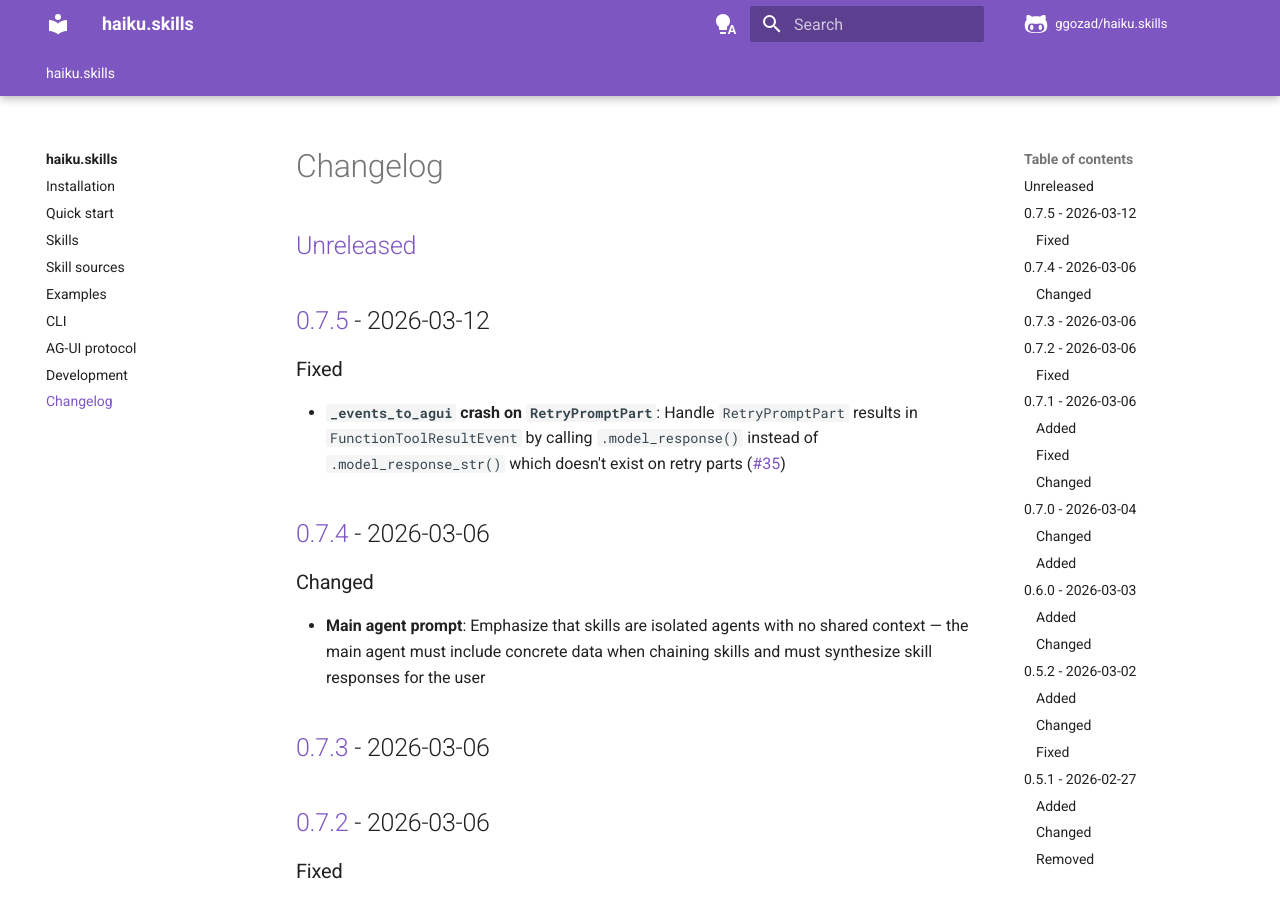
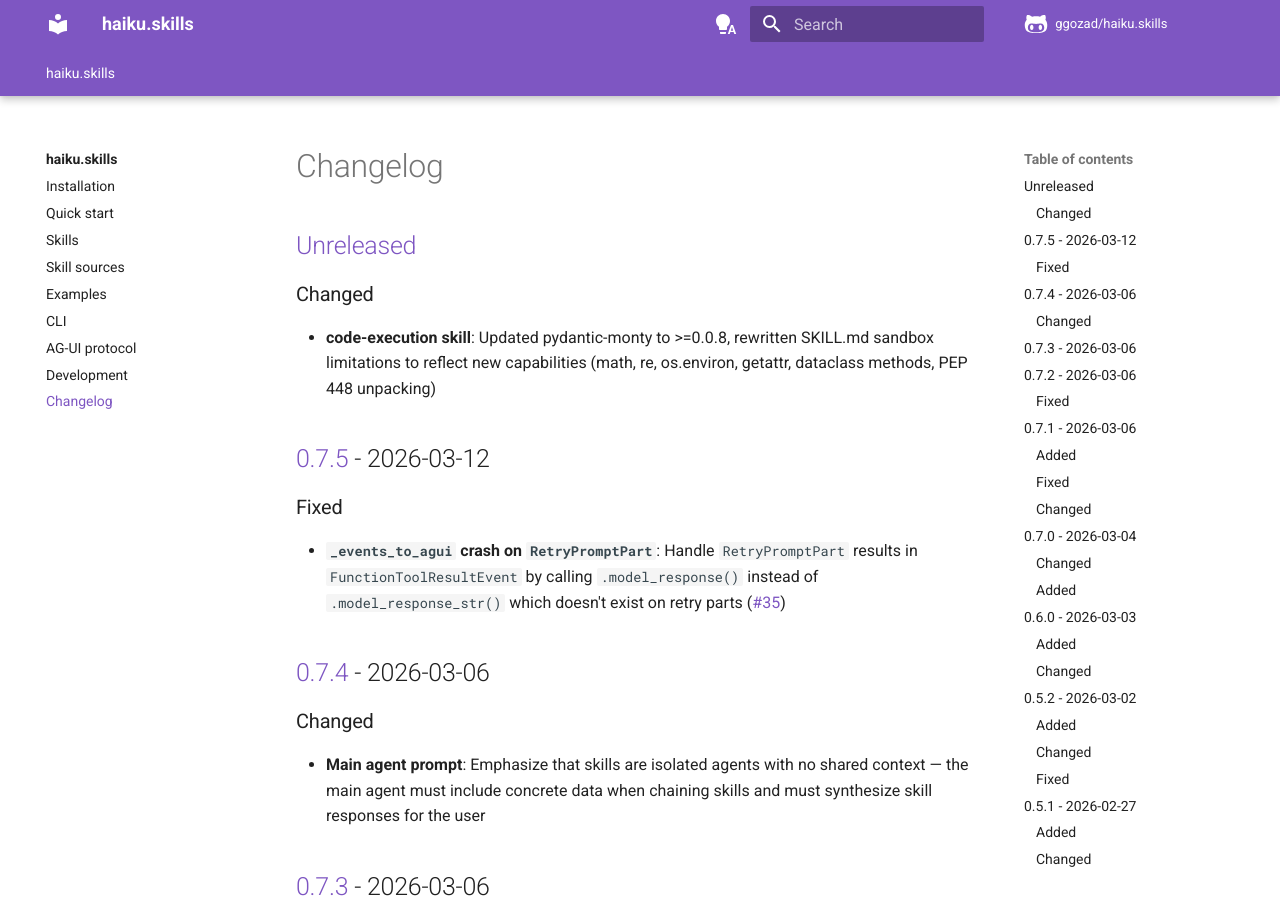
Before and after one commit to ggozad/haiku.skills, an MkDocs documentation site: the page built from docs/changelog.md, in a window 1280 px wide and 900 px high. Built offline with MkDocs 1.6.1 and Material for MkDocs 9.7.7, drawn with Linux system fonts in a browser that asks for light colours; comment, search, counter and statistics services are not loaded.

Commit message:
Update code-execution skill according to pydantic-monty updates

```diff
--- a/CHANGELOG.md
+++ b/CHANGELOG.md
@@ -1,6 +1,10 @@
 # Changelog
 
 ## [Unreleased]
+
+### Changed
+
+- **code-execution skill**: Updated pydantic-monty to >=0.0.8, rewritten SKILL.md sandbox limitations to reflect new capabilities (math, re, os.environ, getattr, dataclass methods, PEP 448 unpacking)
 
 ## [0.7.5] - 2026-03-12
 
```
Also changed, not shown: skills/code-execution/README.md (+1 -1 lines), skills/code-execution/haiku_skills_code_execution/code-execution/SKILL.md (+6 -6 lines), 2 other files.
